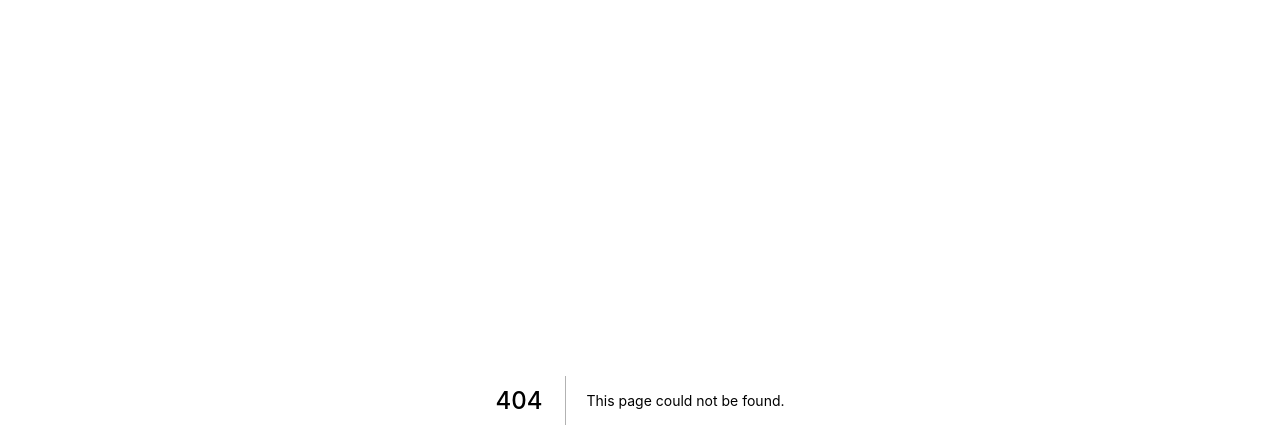
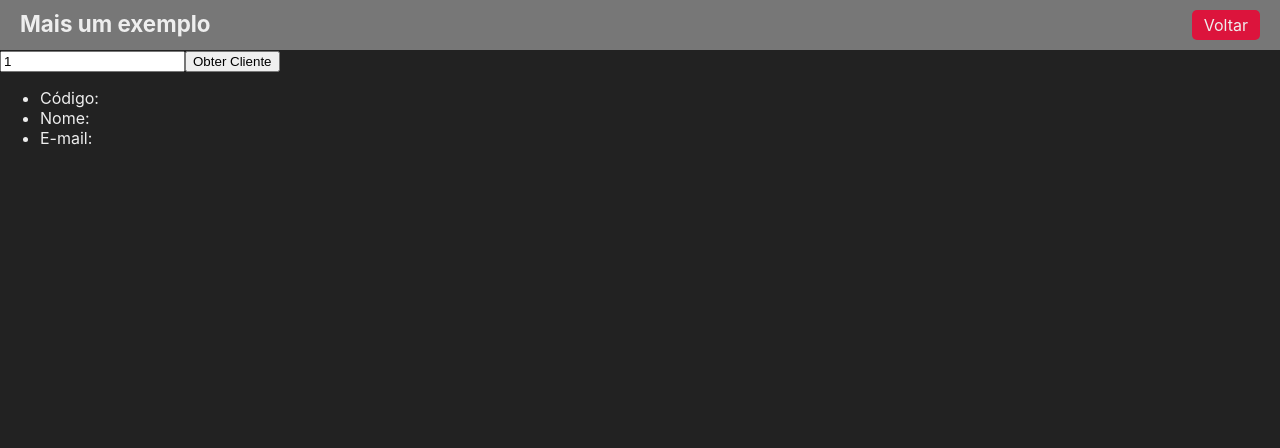
Before and after one commit to amandacgoncalves/nextjs_fundamentals, a Next.js app: page /integracao_1 in a window 1280 px wide. Before the commit this address had no page. Shown: the top 448 px of the page. Built offline with nearby package versions, Linux system fonts and the light colour scheme.

Commit message:
integrating API

```diff
--- a/src/pages/index.jsx
+++ b/src/pages/index.jsx
@@ -16,6 +16,7 @@
             <Navegador  texto="Navegação #01" destino="/navegacao" cor="green"/>
             <Navegador  texto="Navegação #02" destino="/cliente/sp-2/321" cor="blue"/>
             <Navegador  texto="Componente com Estado" destino="/estado" cor="pink"/>
+            <Navegador  texto="Integração com API #01" destino="/integracao_1" cor="yellow"/>
         </div>
     )
 }
--- /dev/null
+++ b/src/pages/integracao_1.jsx
@@ -0,0 +1,26 @@
+import Layout from "../components/Layout";
+import { useState } from "react";
+export default function Integracao() {
+  const [codigo, setCodigo] = useState(1);
+  const [cliente, setCliente] = useState({});
+
+  function obterCliente() {
+    fetch(`http://localhost:3000/api/clientes/${codigo}`)
+      .then((resp) => resp.json())
+      .then((dados) => setCliente(dados))
+  }
+
+  return (
+    <Layout>
+      <div>
+        <input type="number" value={codigo} onChange={e => setCodigo(e.target.value)}/>
+        <button onClick={obterCliente}>Obter Cliente</button>
+      </div>
+      <ul>
+        <li>Código: {cliente.id}</li>
+        <li>Nome: {cliente.nome}</li>
+        <li>E-mail: {cliente.email}</li>
+      </ul>
+    </Layout>
+  );
+}
--- a/src/styles/Layout.module.css
+++ b/src/styles/Layout.module.css
@@ -22,7 +22,7 @@
     border-radius: 5px;
 }
 
-.conteudo {
+/* .conteudo {
     padding: 25px;
     height: 100%;
-}
+} */
```
